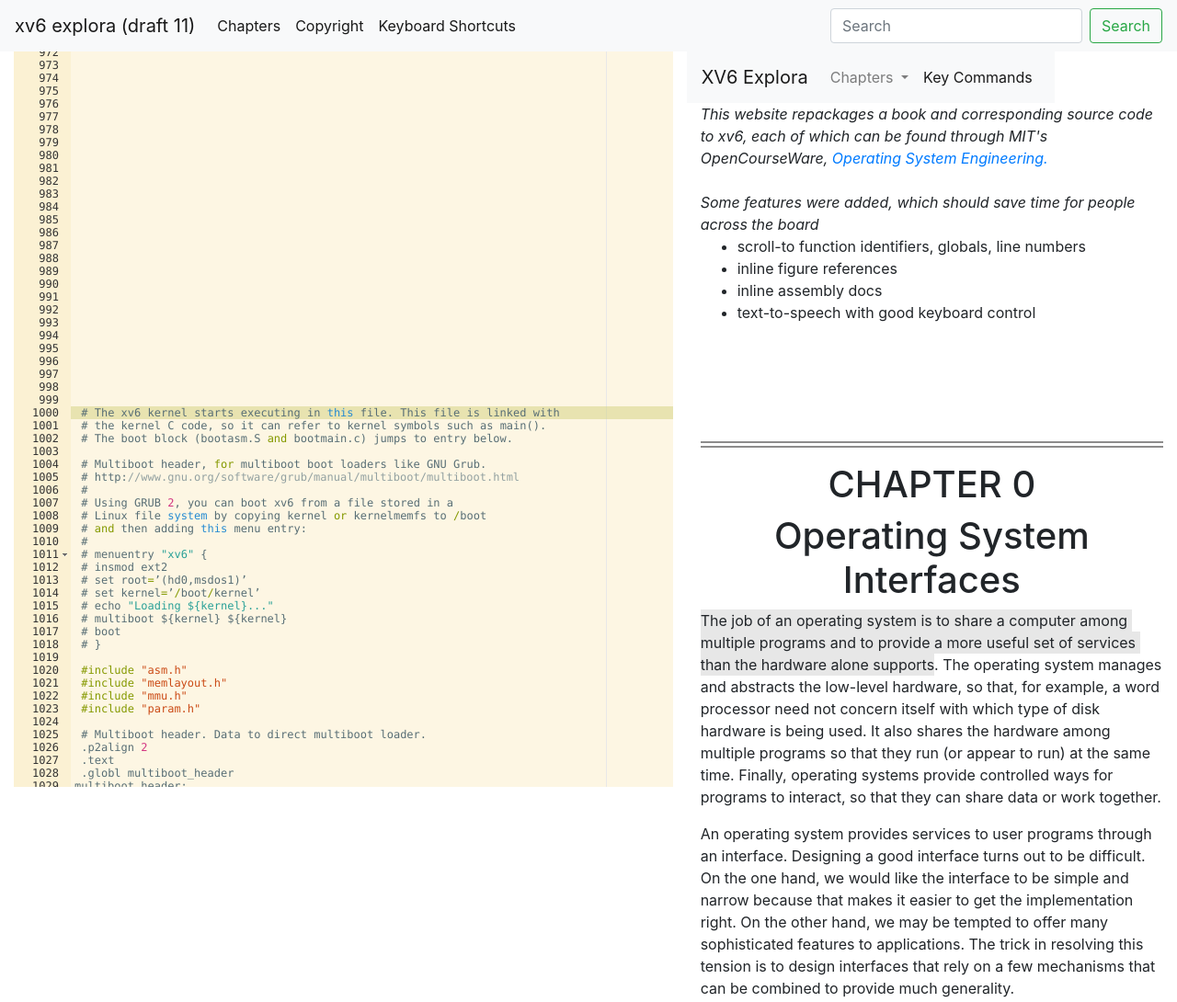
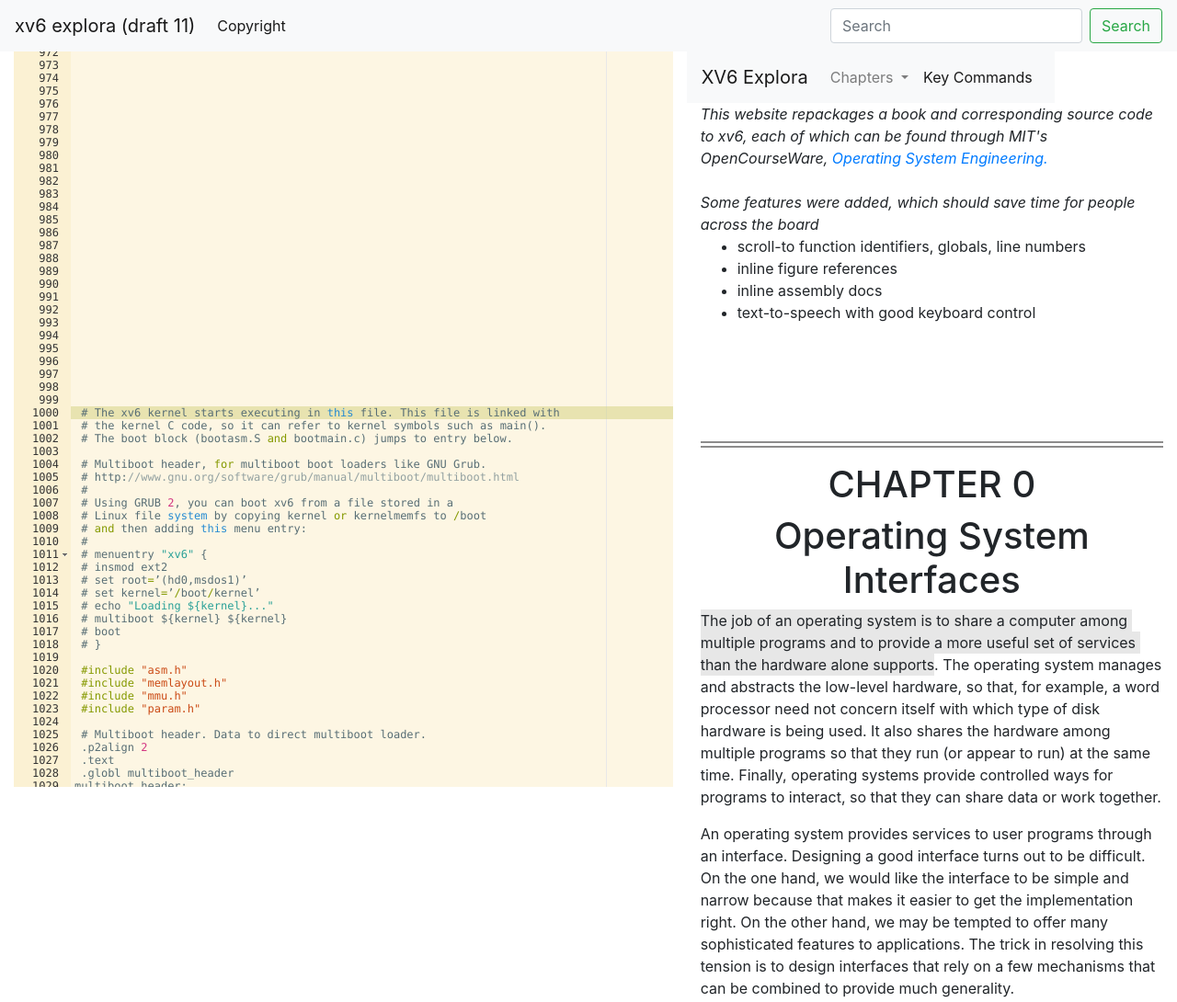
Before and after one commit to drhodes/xv6-explora-site, a plain HTML site: page index.html in a window 1280 px wide. Shown: the top 1090 px of the page at 92% size. Drawn offline with nearby package versions, Linux system fonts and the light colour scheme.

Commit message:
deploying

```diff
--- a/index.html
+++ b/index.html
@@ -28,13 +28,7 @@
       <div class="collapse navbar-collapse" id="navbarSupportedContent">
         <ul class="navbar-nav mr-auto">
           <li class="nav-item active">
-            <a class="nav-link" href="#chapter1">Chapters<span class="sr-only">(current)</span></a>
-          </li>
-          <li class="nav-item active">
             <a class="nav-link" href="https://github.com/mit-pdos/xv6-book/blob/master/LICENSE">Copyright<span class="sr-only">(current)</span></a>
-          </li>
-          <li class="nav-item active">
-            <a class="nav-link" href="" data-toggle="modal" data-target="#exampleModalCenter">Keyboard Shortcuts<span class="sr-only">(current)</span></a>
           </li>
         </ul>
         <form class="form-inline my-2 my-lg-0">
```
